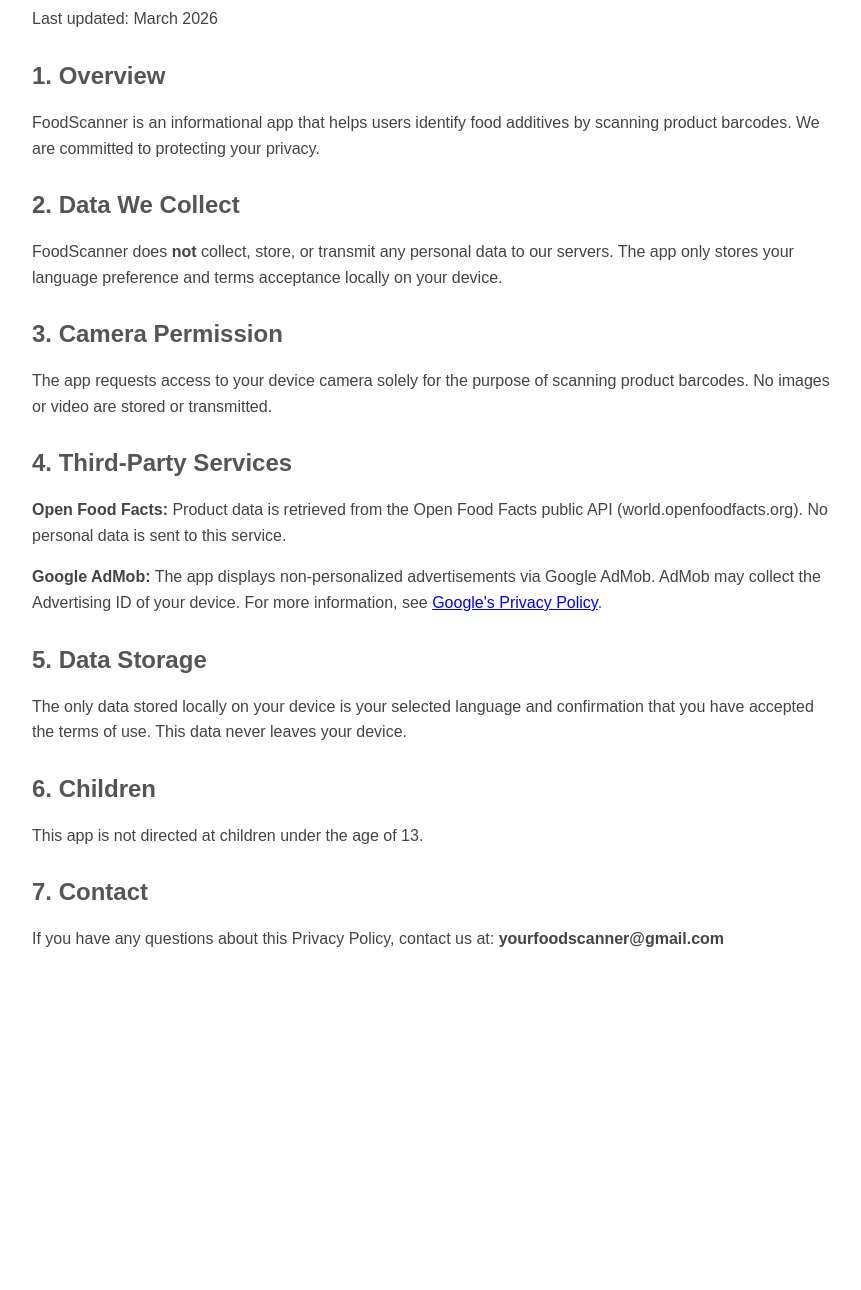
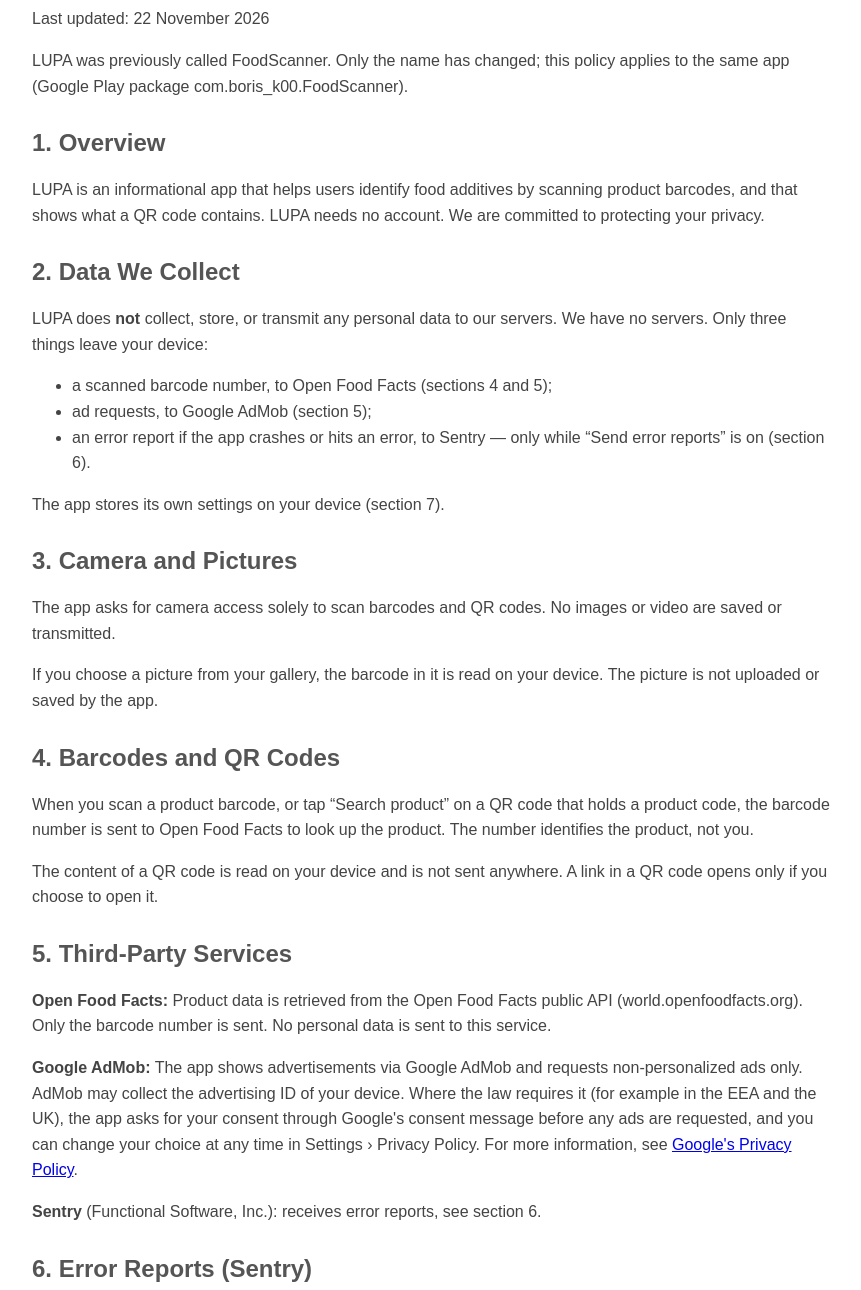
Before and after one commit to yourfoodscanner-hash/foodscanner-privacy, a plain HTML site: page index.html in a window 1280 px wide. Shown: the part 92-1382 px from the top of the page, without its empty margins (208-1069 px from the left). Before the commit the page ends 1084 px from the top, so only its background shows below. Drawn offline with Linux system fonts and the light colour scheme.

Commit message:
Update index.html
LUPA: nova politika privatnosti (Sentry)

```diff
--- a/index.html
+++ b/index.html
@@ -1,39 +1,73 @@
 <!DOCTYPE html>
-<html>
+<html lang="en">
 <head>
   <meta charset="UTF-8">
-  <title>FoodScanner - Privacy Policy</title>
+  <meta name="viewport" content="width=device-width, initial-scale=1">
+  <title>LUPA - Privacy Policy</title>
   <style>
     body { font-family: sans-serif; max-width: 800px; margin: 40px auto; padding: 0 20px; }
     h1 { color: #333; }
     h2 { color: #555; margin-top: 30px; }
-    p { line-height: 1.6; color: #444; }
+    p, li { line-height: 1.6; color: #444; }
   </style>
 </head>
 <body>
-  <h1>Privacy Policy — FoodScanner</h1>
-  <p>Last updated: March 2026</p>
+  <h1>Privacy Policy — LUPA</h1>
+  <p>Last updated: 22 November 2026</p>
+  <p>LUPA was previously called FoodScanner. Only the name has changed; this policy applies to the same app (Google Play package com.boris_k00.FoodScanner).</p>
 
   <h2>1. Overview</h2>
-  <p>FoodScanner is an informational app that helps users identify food additives by scanning product barcodes. We are committed to protecting your privacy.</p>
+  <p>LUPA is an informational app that helps users identify food additives by scanning product barcodes, and that shows what a QR code contains. LUPA needs no account. We are committed to protecting your privacy.</p>
 
   <h2>2. Data We Collect</h2>
-  <p>FoodScanner does <strong>not</strong> collect, store, or transmit any personal data to our servers. The app only stores your language preference and terms acceptance locally on your device.</p>
+  <p>LUPA does <strong>not</strong> collect, store, or transmit any personal data to our servers. We have no servers. Only three things leave your device:</p>
+  <ul>
+    <li>a scanned barcode number, to Open Food Facts (sections 4 and 5);</li>
+    <li>ad requests, to Google AdMob (section 5);</li>
+    <li>an error report if the app crashes or hits an error, to Sentry — only while “Send error reports” is on (section 6).</li>
+  </ul>
+  <p>The app stores its own settings on your device (section 7).</p>
 
-  <h2>3. Camera Permission</h2>
-  <p>The app requests access to your device camera solely for the purpose of scanning product barcodes. No images or video are stored or transmitted.</p>
+  <h2>3. Camera and Pictures</h2>
+  <p>The app asks for camera access solely to scan barcodes and QR codes. No images or video are saved or transmitted.</p>
+  <p>If you choose a picture from your gallery, the barcode in it is read on your device. The picture is not uploaded or saved by the app.</p>
 
-  <h2>4. Third-Party Services</h2>
-  <p><strong>Open Food Facts:</strong> Product data is retrieved from the Open Food Facts public API (world.openfoodfacts.org). No personal data is sent to this service.</p>
-  <p><strong>Google AdMob:</strong> The app displays non-personalized advertisements via Google AdMob. AdMob may collect the Advertising ID of your device. For more information, see <a href="https://policies.google.com/privacy">Google's Privacy Policy</a>.</p>
+  <h2>4. Barcodes and QR Codes</h2>
+  <p>When you scan a product barcode, or tap “Search product” on a QR code that holds a product code, the barcode number is sent to Open Food Facts to look up the product. The number identifies the product, not you.</p>
+  <p>The content of a QR code is read on your device and is not sent anywhere. A link in a QR code opens only if you choose to open it.</p>
 
-  <h2>5. Data Storage</h2>
-  <p>The only data stored locally on your device is your selected language and confirmation that you have accepted the terms of use. This data never leaves your device.</p>
+  <h2>5. Third-Party Services</h2>
+  <p><strong>Open Food Facts:</strong> Product data is retrieved from the Open Food Facts public API (world.openfoodfacts.org). Only the barcode number is sent. No personal data is sent to this service.</p>
+  <p><strong>Google AdMob:</strong> The app shows advertisements via Google AdMob and requests non-personalized ads only. AdMob may collect the advertising ID of your device. Where the law requires it (for example in the EEA and the UK), the app asks for your consent through Google's consent message before any ads are requested, and you can change your choice at any time in Settings › Privacy Policy. For more information, see <a href="https://policies.google.com/privacy">Google's Privacy Policy</a>.</p>
 
-  <h2>6. Children</h2>
+  <p><strong>Sentry</strong> (Functional Software, Inc.): receives error reports, see section 6.</p>
+
+  <h2>6. Error Reports (Sentry)</h2>
+  <p>If the app crashes or hits an error, it sends a short technical report to Sentry so that the problem can be found and fixed. Reports are stored in Sentry's <strong>EU data region (Frankfurt, Germany)</strong>.</p>
+  <p><strong>A report contains:</strong> the type of error and where in the app's code it happened; the app version; the Android version; the phone's maker and model and its technical state at that moment (for example free memory and storage, screen size, battery level, language and time zone); a random installation ID created by Sentry, which is not linked to you and is replaced when the app is reinstalled; and the technical steps just before the error (for example which screen was open, or that a product lookup failed with a given status).</p>
+  <p><strong>A report never contains:</strong> anything you scanned (barcodes, product names, QR code content), pictures, your name or e-mail address, your advertising ID or your location. Before a report leaves your device, the app removes long numbers (such as barcodes and phone numbers), e-mail addresses and the details of web addresses from it. Sentry is set up not to store IP addresses.</p>
+  <p><strong>Retention:</strong> Sentry deletes reports automatically after 90 days at the latest.</p>
+  <p><strong>Your choice:</strong> error reports are on by default. You can turn them off at any time in <strong>Settings › Privacy Policy › Send error reports</strong>. While they are off, the app does not start Sentry at all and sends nothing. See also the <a href="https://sentry.io/privacy/">Sentry Privacy Policy</a>.</p>
+  <p><strong>Legal basis (GDPR):</strong> our legitimate interest in keeping the app working reliably (Art. 6(1)(f)), with reports kept to the minimum above and the option to turn them off.</p>
+
+  <h2>7. Data Stored on Your Device</h2>
+  <p>The app stores only these settings, locally on your device:</p>
+  <ul>
+    <li>your chosen language;</li>
+    <li>that you have accepted the terms of use, and when;</li>
+    <li>the scan category you chose last;</li>
+    <li>which launch animation comes next;</li>
+    <li>whether error reports are turned on.</li>
+  </ul>
+  <p>This data never leaves your device. It is removed when you uninstall the app or clear its data.</p>
+
+  <h2>8. Your Rights</h2>
+  <p>Under the GDPR you have the right to access, correct and delete data about you and to object to its processing. Error reports cannot be linked to a person, so we usually cannot find a specific one; if you want a report deleted, write to us with the time it happened and your phone model and we will do our best. You can also lodge a complaint with your data protection authority.</p>
+
+  <h2>9. Children</h2>
   <p>This app is not directed at children under the age of 13.</p>
 
-  <h2>7. Contact</h2>
+  <h2>10. Contact</h2>
   <p>If you have any questions about this Privacy Policy, contact us at: <strong>yourfoodscanner@gmail.com</strong></p>
 </body>
 </html>
```
